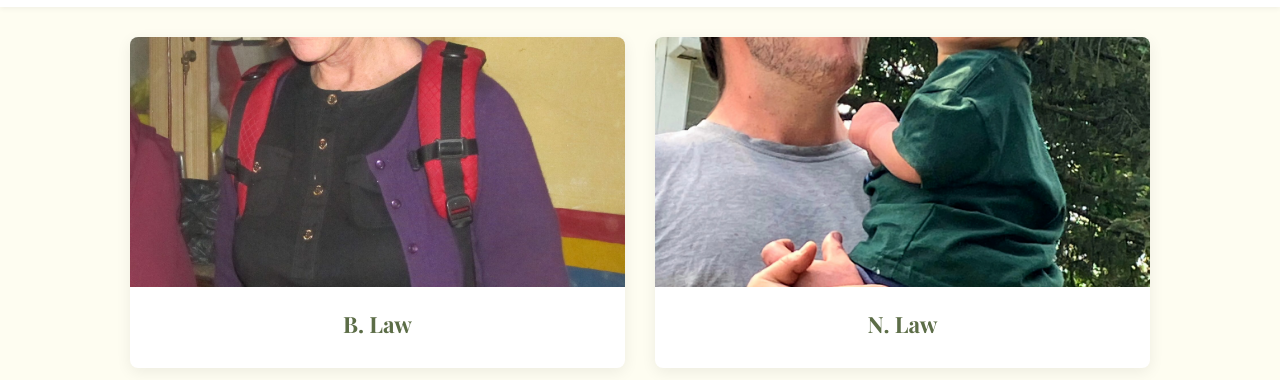
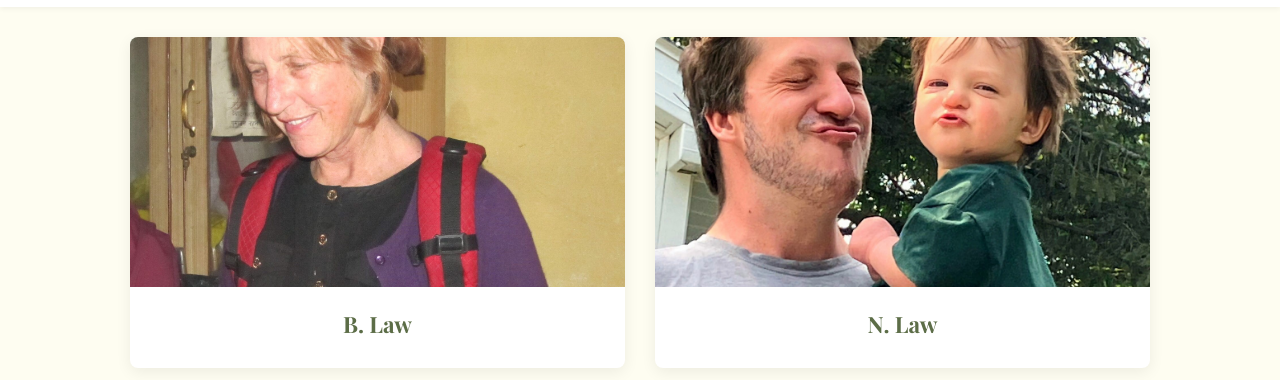
Before and after one commit to PERDIGNUS-LLC/Brambles-Berries.com, a website: page about.html in a window 1280 px wide. Shown: the part 133-513 px from the top of the page. Drawn offline with nearby package versions, Linux system fonts and the light colour scheme.

Commit message:
Update about.html

```diff
--- a/about.html
+++ b/about.html
@@ -34,11 +34,11 @@
             <div class="container">
         <div class="product-grid">
                     <div class="product-card">
-                        <img src="images/T-1.jpg" alt="A photo of the Brambles and Berries founders">
+                        <img src="images/T-11.jpg" alt="A photo of the Brambles and Berries founders">
                         <h3>B. Law</h3>
                     </div>
                     <div class="product-card">
-                        <img src="images/T-2.jpg" alt="A photo of the Brambles and Berries founders">
+                        <img src="images/T-22.jpg" alt="A photo of the Brambles and Berries founders">
                         <h3>N. Law</h3>
                     </div>
         </div>
```
